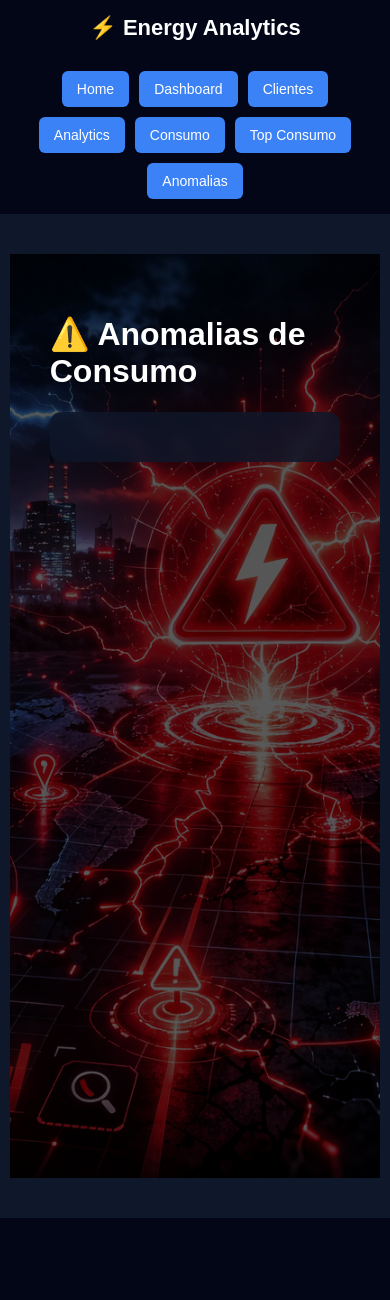
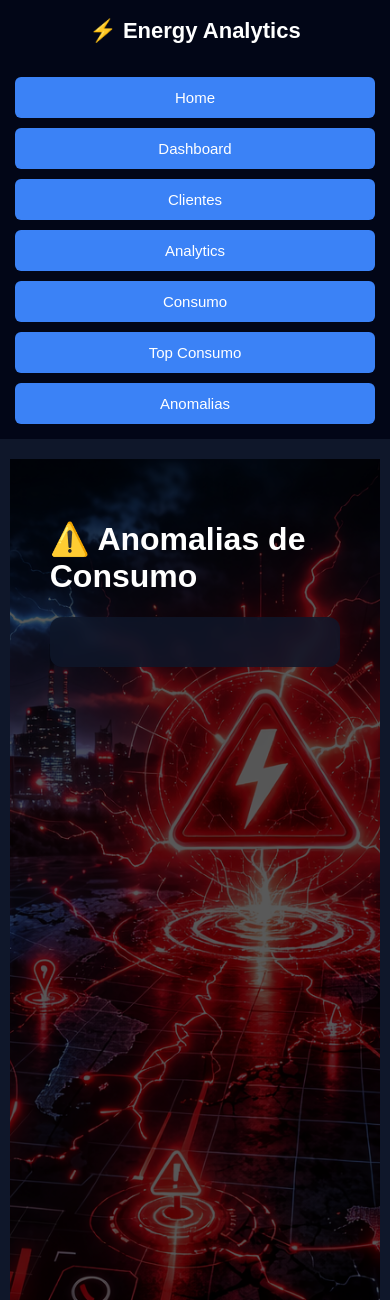
Before and after one commit to Lussandrorj2/energy-analytics-api, a Django app: page /anomalias/ in a window 390 px wide. Shown: the top 1300 px of the page. Before the commit the page ends 1218 px from the top, so only its background shows below. Run offline with Django 5.2, Linux system fonts and the light colour scheme; data that the repository does not hold is empty.

Commit message:
feat(ui): improve base template, responsive layout and mobile navigation

```diff
--- a/config/templates/base.html
+++ b/config/templates/base.html
@@ -1,11 +1,11 @@
 {% load static %}
 <!DOCTYPE html>
-<html>
+<html lang="pt-BR">
 
 <head>
 
     <meta charset="UTF-8">
-    <meta name="viewport" content="width=device-width, initial-scale=1.0">
+    <meta name="viewport" content="width=device-width, initial-scale=1">
 
     <title>{% block title %}Energy Analytics{% endblock %}</title>
 
@@ -13,7 +13,7 @@
         body {
             background: #0f172a;
             color: white;
-            font-family: Arial;
+            font-family: Arial, Helvetica, sans-serif;
             margin: 0;
         }
 
@@ -21,7 +21,7 @@
 
         .header {
             background: #020617;
-            padding: 15px;
+            padding: 18px;
             text-align: center;
             font-size: 22px;
             font-weight: bold;
@@ -35,7 +35,7 @@
             max-width: 1200px;
             margin: 20px auto 40px auto;
 
-            background-image:url("{% static 'js/images/energy-hero.webp22.png' %}");
+            background-image:url("{% static 'js/images/energy-hero.webp22.jpeg' %}");
             background-size: cover;
             background-position: center;
 
@@ -123,9 +123,10 @@
             text-decoration: none;
             color: white;
             background: #3b82f6;
-            padding: 10px 15px;
+            padding: 12px 18px;
             border-radius: 6px;
-            font-size: 14px;
+            font-size: 15px;
+            transition: 0.2s;
         }
 
         .menu a:hover {
@@ -179,18 +180,45 @@
             margin: auto;
         }
 
-        /* RESPONSIVO */
+        /* RESPONSIVO MOBILE */
 
         @media(max-width:768px) {
+
+            .hero-home {
+                min-height: 600px;
+                padding: 50px 15px;
+            }
 
             .hero-overlay {
                 width: 95%;
                 padding: 25px;
             }
 
-            .hero-home {
-                min-height: 700px;
-                padding: 60px 15px;
+            .hero-overlay h1 {
+                font-size: 26px;
+            }
+
+            .hero-overlay p {
+                font-size: 16px;
+            }
+
+            .hero-overlay ul {
+                font-size: 16px;
+            }
+
+            .container {
+                width: 95%;
+                margin: 20px auto;
+            }
+
+            .menu {
+                flex-direction: column;
+                align-items: center;
+            }
+
+            .menu a {
+                width: 90%;
+                text-align: center;
             }
 
         }
```
